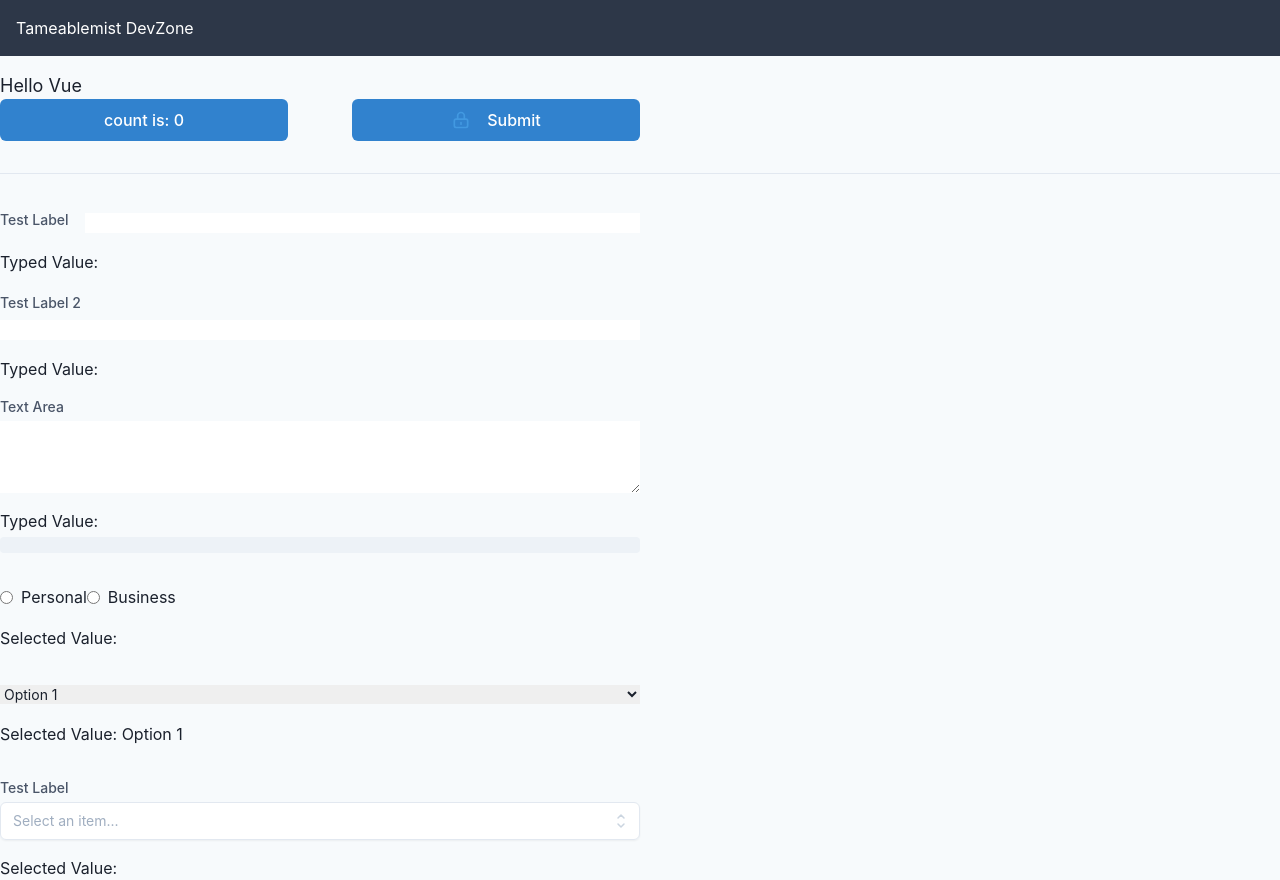
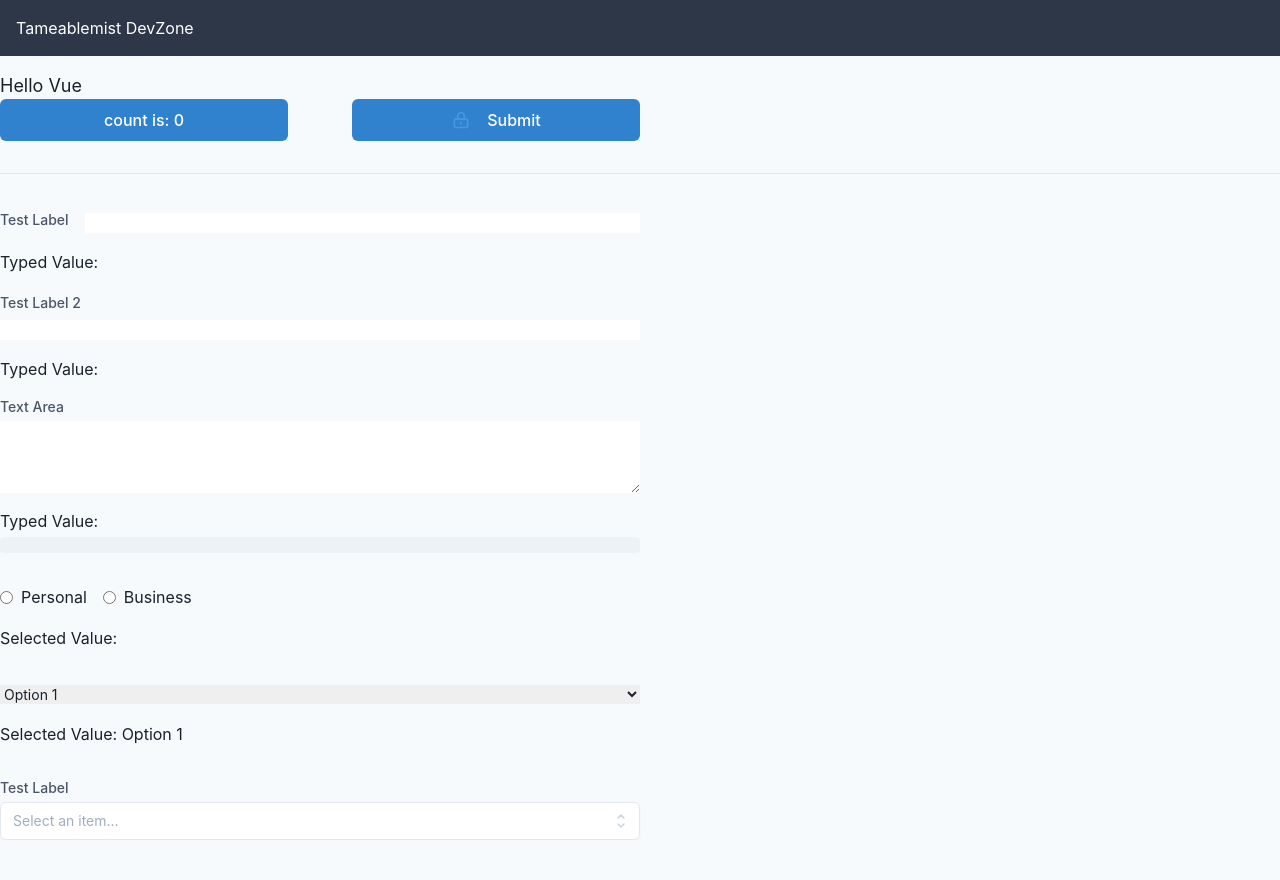
Before and after one commit to StevenCalverley/tameablemist-vue, a Vue app: page / in a window 1280 px wide. After the commit the page ends 840 px from the top, so only its background shows below. Built offline with nearby package versions, Linux system fonts and the light colour scheme; what @tailwindcss/custom-forms would draw is missing.

Commit message:
Rework styling to test BaseRadio component

```diff
--- a/src/components/HelloWorld.vue
+++ b/src/components/HelloWorld.vue
@@ -1,6 +1,6 @@
 <template>
   <h1 class="font-sans text-lg">{{ msg }}</h1>
-  <div class="w-1/2 flex space-x-16">
+  <div class="md:w-1/2 flex space-x-4 lg:space-x-16">
     <BaseButton @click="count++">count is: {{ count }}</BaseButton>
     <BaseButton class="flex justify-center items-center space-x-4">
       <svg
@@ -21,7 +21,7 @@
     </BaseButton>
   </div>
   <hr class="my-8" />
-  <div class="mt-4 w-1/2">
+  <div class="mt-4 md:w-1/2">
     <BaseInput
       id="test-input-id"
       v-model="input"
@@ -30,7 +30,7 @@
     ></BaseInput>
     <p class="mt-4">Typed Value: {{ input }}</p>
   </div>
-  <div class="mt-4 w-1/2">
+  <div class="mt-4 md:w-1/2">
     <BaseInput
       id="test-input-id-2"
       v-model="input2"
@@ -38,23 +38,28 @@
     ></BaseInput>
     <p class="mt-4">Typed Value: {{ input2 }}</p>
   </div>
-  <div class="mt-4 w-1/2">
+  <div class="mt-4 md:w-1/2">
     <BaseTextarea id="test-textarea-id" v-model="textarea" label="Text Area"></BaseTextarea>
     <p class="mt-4">Typed Value: <pre class="mt-1 text-sm bg-gray-200 p-2 rounded">{{ textarea }}</pre></p>
   </div>
-  <div class="mt-8 w-1/2">
-    <BaseRadio label="Personal" name="type" v-model="radio" />
-    <BaseRadio label="Business" name="type" v-model="radio" />
+  <div class="mt-8 md:w-1/2">
+    <div class="flex flex-row">
+      <div>
+        <BaseRadio label="Personal" name="type" v-model="radio" />
+      </div>
+      <div class="ml-4">
+        <BaseRadio label="Business" name="type" v-model="radio" />
+      </div>
+    </div>
     <p class="mt-4">Selected Value: {{ radio }}</p>
   </div>
-  <div class="mt-8 w-1/2">
+  <div class="mt-8 md:w-1/2">
     <BaseSelect :options="options" v-model="option" />
     <p class="mt-4">Selected Value: {{ option }}</p>
   </div>
-  <div class="mt-8 w-1/2">
+  <div class="mt-8 md:w-1/2">
     <BaseSelectMenu :items="options" v-model="selected" label="Test Label" />
-    <p class="mt-4">Selected Value: {{ selected }}</p>
-  </div>
+   </div>
 </template>
 
 <script>
```
Also changed, not shown: src/components/UI/BaseRadio.vue (line endings or trailing spaces).
